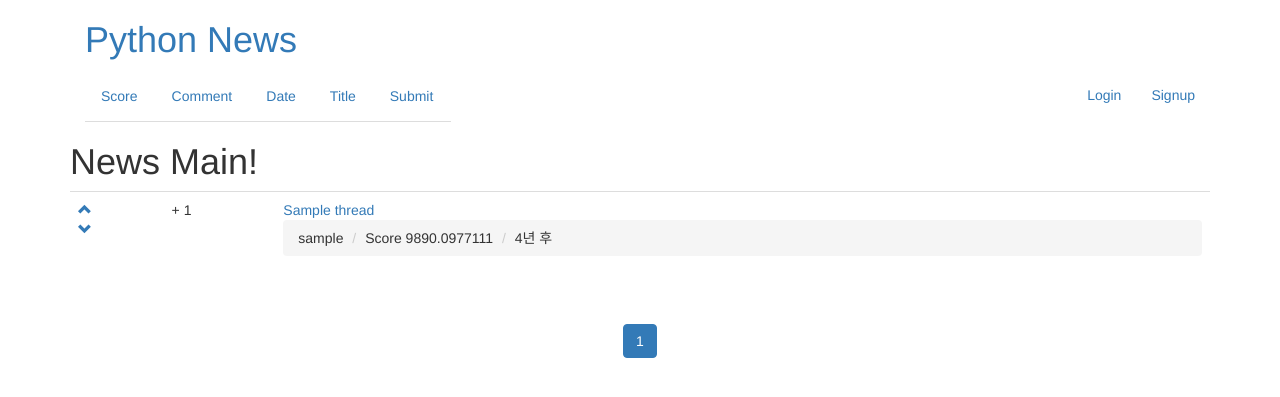
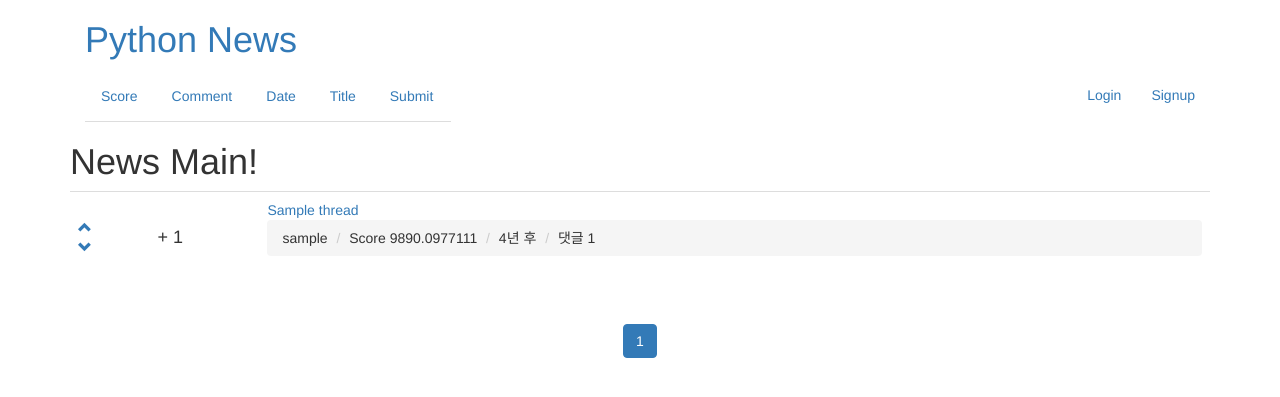
Before and after one commit to ShinJJang/newspaper, a Django app: page / in a window 1280 px wide. Shown: the top 397 px of the page. Run offline with Django 3.2, Linux system fonts and the light colour scheme; tables that the repository leaves empty hold one stand-in row (values such as "Sample post"); some libraries are stand-ins or nearby versions.

Commit message:
Adjust layout td align, Add comments count

```diff
--- a/static/css/style.css
+++ b/static/css/style.css
@@ -6,3 +6,7 @@ table.thread td {
     padding-left: 10px;
     padding-right: 10px ;
 }
+
+.table tbody>tr>td.vert-align{
+    vertical-align: middle;
+}
--- a/templates/index.html
+++ b/templates/index.html
@@ -6,15 +6,15 @@
 <table class="table">
     {% for thread in threads %}
     <tr>
-        <td><div>
+        <td class="vert-align"><div>
             <a href="/thread/{{ thread.id }}/vote?is_up=1" class="vote">
                 <span class="glyphicon glyphicon-chevron-up" aria-hidden="true"></span></a>
             <br>
             <a href="/thread/{{ thread.id }}/vote?is_up=0" class="vote">
                 <span class="glyphicon glyphicon-chevron-down" aria-hidden="true"></span></a>
         </div></td>
-        <td>
-            <span id="vote_count_{{ thread.id }}">{{ thread.get_vote_count }}</span>
+        <td class="vert-align">
+            <h4 id="vote_count_{{ thread.id }}">{{ thread.get_vote_count }}</h4>
         </td>
         <td><a href="{% url 'read_thread' thread.id %}">{{ thread.title }}</a>
             <br>
@@ -22,6 +22,7 @@
                 <li><span>{{ thread.writer.username }}</span></li>
                 <li><span>Score {{ thread.get_score }}</span></li>
                 <li><span class="time_presentation">{{ thread.pub_date | date }}</span></li>
+                <li><span>댓글 {{ thread.comment_set.count }}</span></li>
             </ol>
         </td>
     </tr>
--- a/templates/thread.html
+++ b/templates/thread.html
@@ -23,6 +23,7 @@
                 <li><span>{{ thread.writer.username }}</span></li>
                 <li><span class="time_presentation">{{ thread.pub_date | date }}</span></li>
                 <li><span>Score {{ thread.get_score }}</span></li>
+                <li><span>댓글 {{ thread.comment_set.count }}</span></li>
             </ol>
         </td></tr>
     </table>
```
